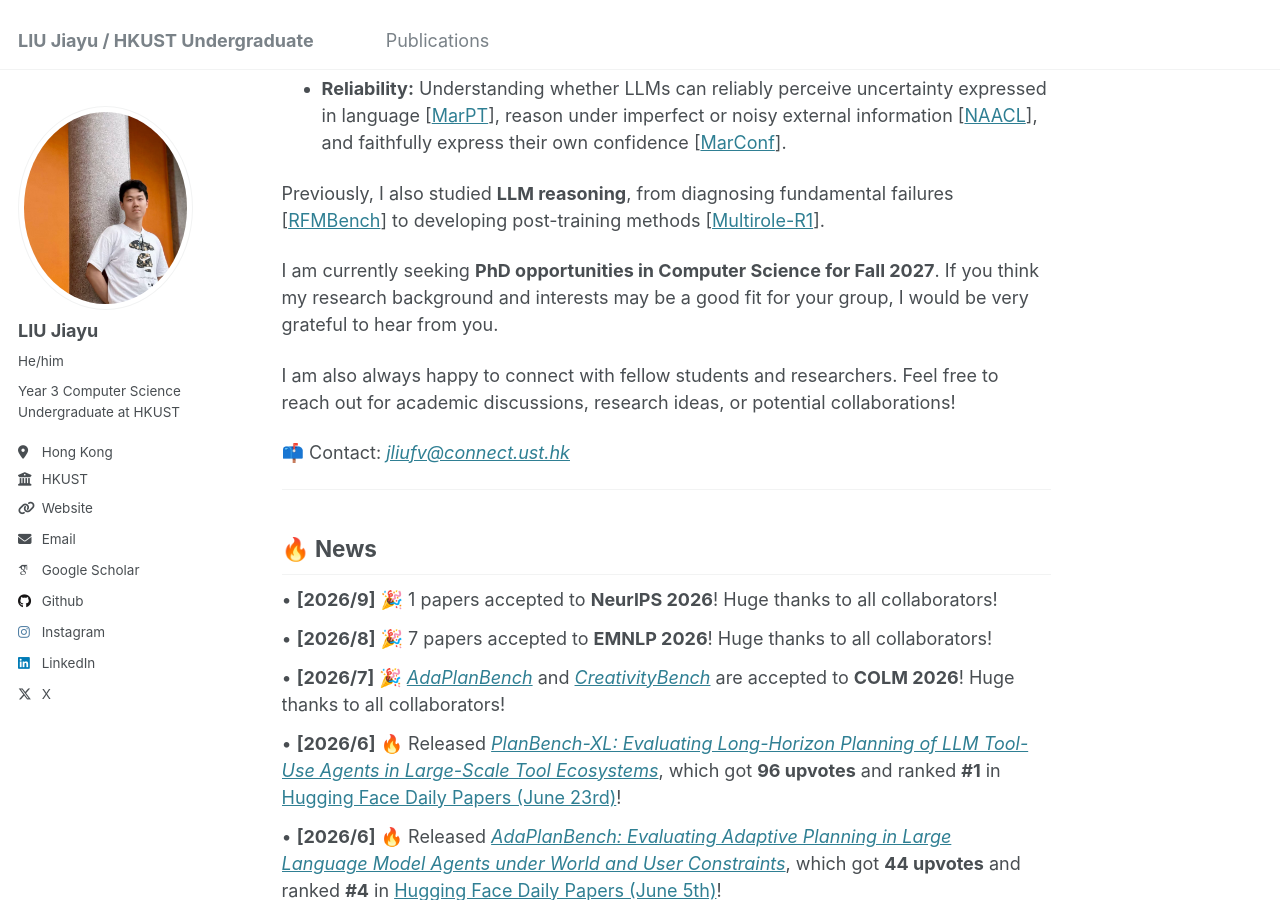
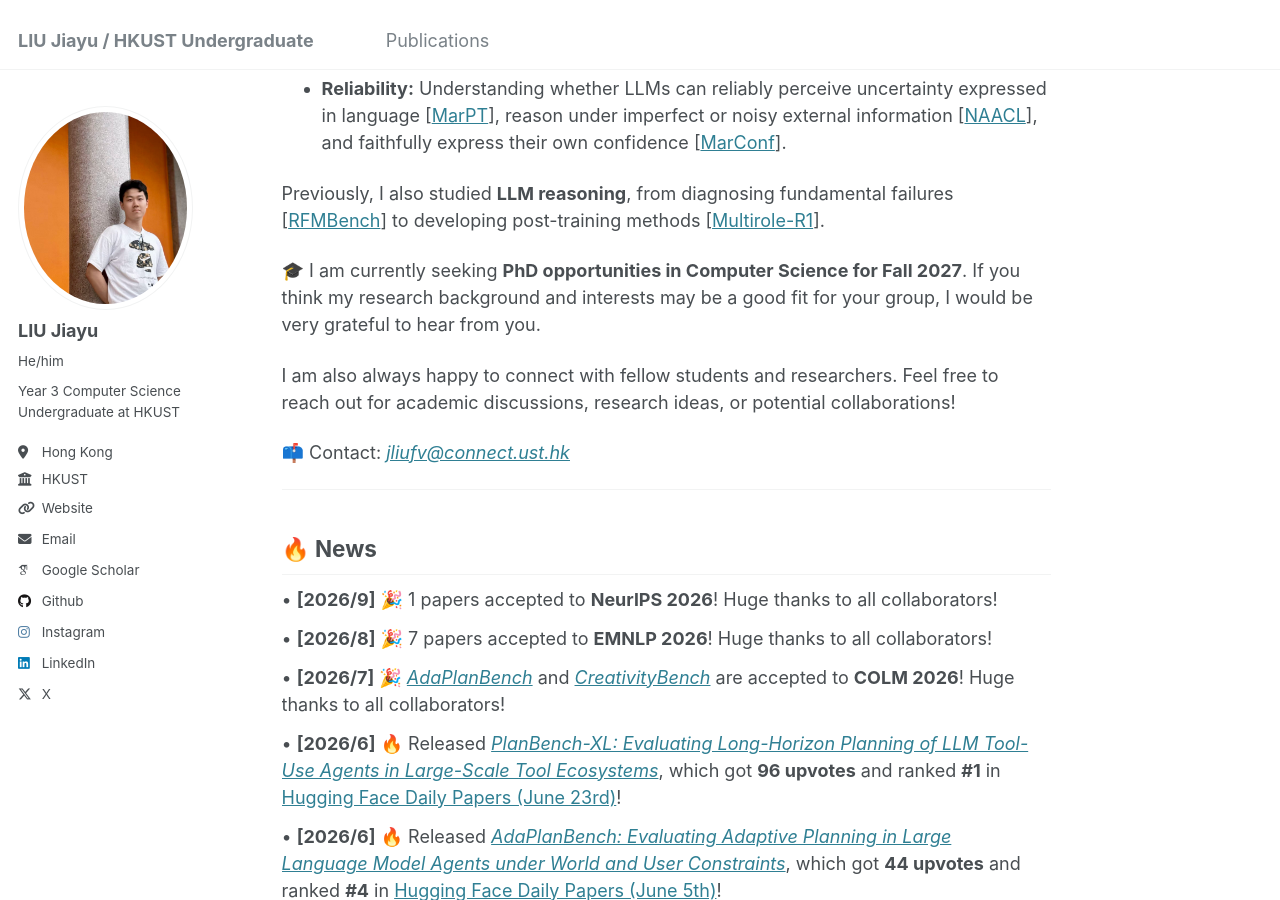
Before and after one commit to JiayuJeff/JiayuJeff.github.io, a Jekyll site: the page built from _pages/about.md, in a window 1280 px wide and 900 px high, scrolled down 413 px. Built offline with Jekyll 4.4.1, drawn with Linux system fonts in a browser that asks for light colours; some web fonts are replaced.

Commit message:
Add graduation icon to PhD opportunity note

```diff
--- a/_pages/about.md
+++ b/_pages/about.md
@@ -145,7 +145,7 @@ function toggleSection(header) {
 </script>
 -->
 
-I am currently seeking **PhD opportunities in Computer Science for Fall 2027**. If you think my research background and interests may be a good fit for your group, I would be very grateful to hear from you.
+🎓 I am currently seeking **PhD opportunities in Computer Science for Fall 2027**. If you think my research background and interests may be a good fit for your group, I would be very grateful to hear from you.
 
 I am also always happy to connect with fellow students and researchers. Feel free to reach out for academic discussions, research ideas, or potential collaborations!
 
```
